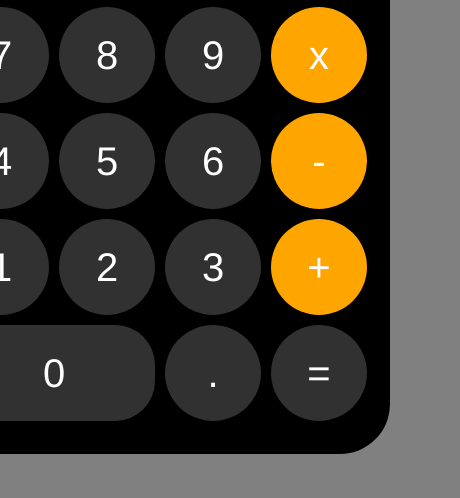
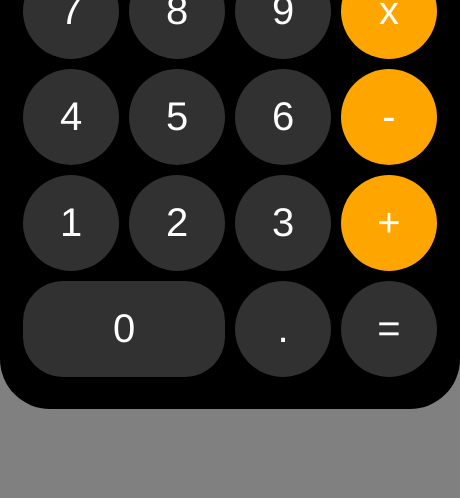
Before and after one commit to ahua1994/iOS-Calculator, a plain HTML site: page index.html in a window 390 px wide. Shown: the part 346-844 px from the top of the page, 460 px wide, since content can reach past the window. Drawn offline with Linux system fonts and the light colour scheme.

Commit message:
final commit

```diff
--- a/style.css
+++ b/style.css
@@ -9,6 +9,7 @@ body{
     width: 100vw;
     font-family: "Helvetica Neue", sans-serif;
     background-color:gray;
+    user-select: none;
 }
 
 .calculator {
@@ -111,6 +112,8 @@ body{
 
 @media screen and (max-width: 460px){
     body {
-        justify-content: flex-end;
+        justify-content: unset;
+        height: auto;
+        width: auto;
     }
 }
```
